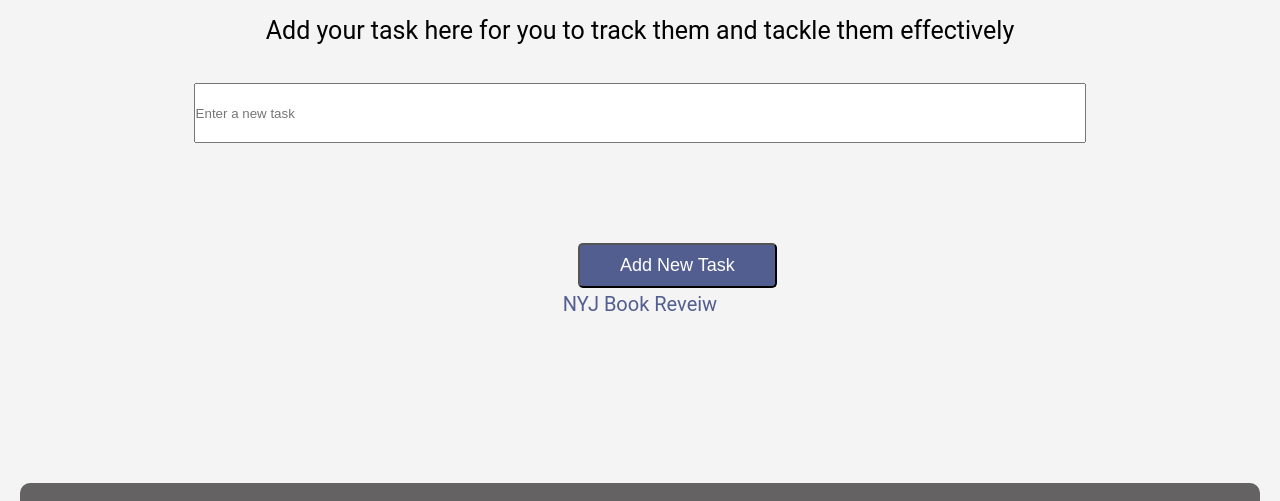
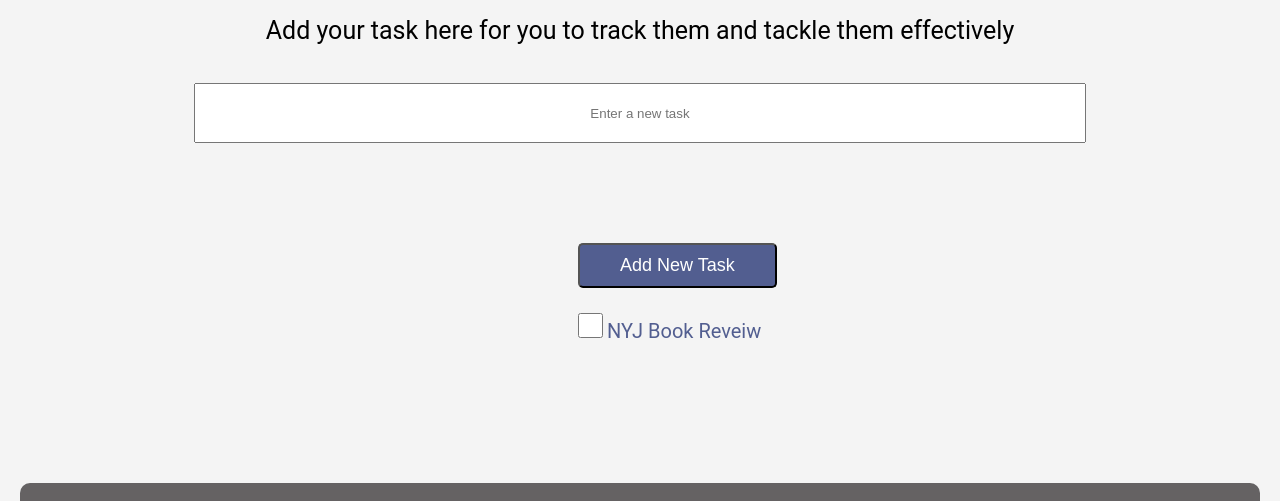
Before and after one commit to Shalom-uwamahoro/PM-Mentorship, a plain HTML site: page toDo.html in a window 1280 px wide. Shown: the part 305-806 px from the top of the page. Drawn offline with Linux system fonts and the light colour scheme.

Commit message:
modified the styles

```diff
--- a/toDo.css
+++ b/toDo.css
@@ -84,6 +84,13 @@ p{
 
 }
 
+#addBox{
+  width: 25px;
+  height: 25px;
+  margin-left: 45%;
+  margin-top: 2%;
+}
+
 .link{
 
   font-size: 20px;
@@ -96,6 +103,11 @@ input{
     height: 10%;
     margin-left: 14%;
 
+}
+
+#toDo{
+  text-align: center;
+  font-size: 2git 0px;
 }
 
 #task{
@@ -161,6 +173,7 @@ footer {
     width: 139px;
 
 }
+
 
 
 @media all and (min-width:280px) and (max-width:1024px){
--- a/toDo.html
+++ b/toDo.html
@@ -38,8 +38,13 @@
     <br>
     <br>
     <button id="task">Add New Task</button>
-    <p><a class="link" href="Book.html">NYJ Book Reveiw</a></p>
+    <br>
+    <input type="checkbox" id="addBox" placeholder="Give summary">
+    <label><a class="link" href="Book.html">NYJ Book Reveiw</a></label>
+
     <ul id="todo-list"></ul>
+
+
      <script>
       const todoList = document.getElementById('todo-list');
       const newTaskInput = document.getElementById('toDo');
```
Lines whose indentation alone changed are shown as unchanged.
